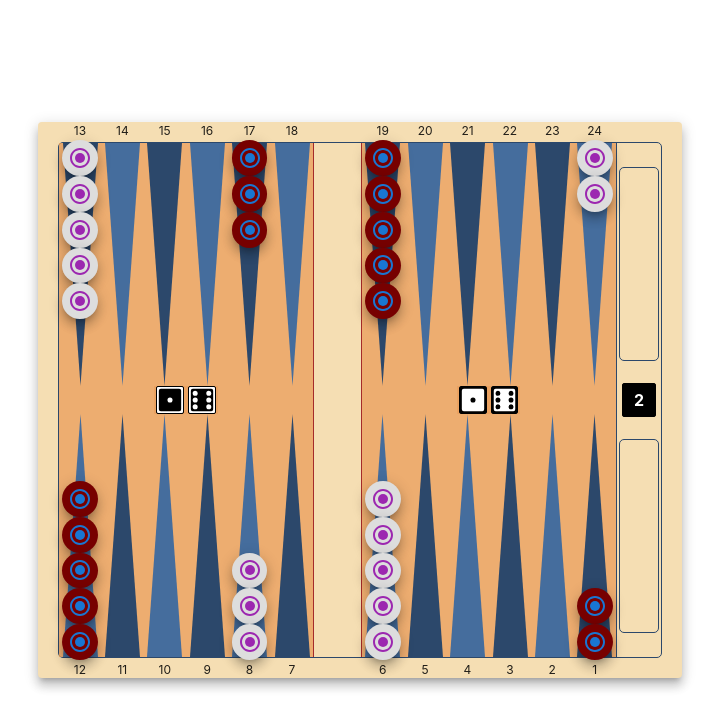
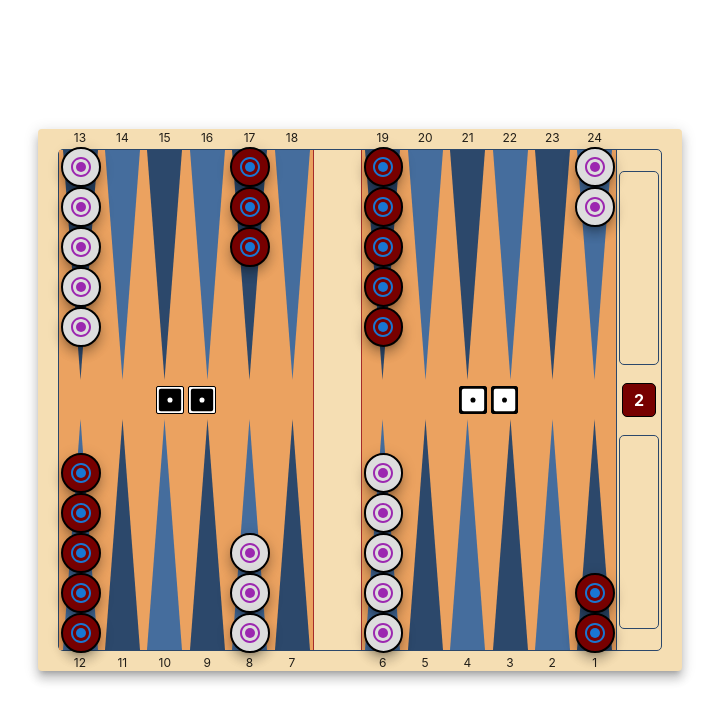
Before and after one commit to nodots/nodots-backgammon-client, a React (Create React App) app: page / in a window 1280 px wide. Shown: the top 728 px of the page, without its empty margins (280-999 px from the left). Built offline with nearby package versions, Linux system fonts and the light colour scheme.

Commit message:
Dice roll works, dice switch does not

```diff
--- a/src/Components/Board/Board.scss
+++ b/src/Components/Board/Board.scss
@@ -29,7 +29,9 @@
     flex-direction: row;
     justify-content: center;
     align-items: center;
-    background-color: rgba(235, 162, 96, 0.8);
+    height: 3vw;
+    width: 100%;
+    background-color: rgba(235, 162, 96);
     cursor: pointer;
   }
 
--- a/src/Components/Checker/Checker.scss
+++ b/src/Components/Checker/Checker.scss
@@ -1,4 +1,5 @@
 .checker {
+  border: 2px solid black;
   border-radius: 50%;
   width: 2.8vw;
   height: 2.8vw;
--- a/src/Components/Cube/Cube.scss
+++ b/src/Components/Cube/Cube.scss
@@ -5,9 +5,9 @@
   align-items: center;
   height: 2.5vw;
   width: 2.5vw;
-  border-radius: 2px;
+  border-radius: 5px;
   border: 1px solid black;
-  background-color: black;
+  background-color: #770000;
   color: white;
   font-weight: bold;
   cursor: pointer;
--- a/src/Components/Die/Die.scss
+++ b/src/Components/Die/Die.scss
@@ -10,13 +10,7 @@
   border: 1px solid black;
 }
 
-.die.white {
-  background-color: white;
-  color: black;
-}
-
 .die.black {
-  background-color: black;
   color: white;
 }
 
--- a/src/Components/Die/Die.tsx
+++ b/src/Components/Die/Die.tsx
@@ -6,12 +6,14 @@ interface DieProps {
   value?: DieValue
 }
 
+
 const Die = (props: DieProps) => {
   let value = 1
   if (props.value) {
     value = props.value
   }
   let valueClass = ''
+
   switch (value) {
     case 1:
       valueClass = 'one'
@@ -35,9 +37,8 @@ const Die = (props: DieProps) => {
       throw Error('Invalid pips for die')
   }
 
-  const clickHandler = (e: React.MouseEvent) => {
-    e.preventDefault()
-    alert(`switch dice for ${props.color}`)
+  const clickHandler = (e: React.MouseEvent<HTMLDivElement>) => {
+    alert('Switch dice not implemented')
     e.stopPropagation()
   }
 
--- a/src/Components/Point/Point.scss
+++ b/src/Components/Point/Point.scss
@@ -9,7 +9,7 @@
   flex-direction: column;
   justify-content: flex-start;
   align-items: center;
-  height: 19vw;
+  height: 18vw;
   width: 3vw;
   .checker-container {
     position: relative;
--- a/src/Components/Quadrant/Quadrant.scss
+++ b/src/Components/Quadrant/Quadrant.scss
@@ -2,7 +2,7 @@
   display: flex;
   flex-direction: row;
   justify-content: space-evenly;
-  background-color: rgba(235, 162, 96, 0.8);
+  background-color: rgba(235, 162, 96, 1);
 }
 
 .quadrant.sw,
--- a/src/Components/RollSurface/RollSurface.tsx
+++ b/src/Components/RollSurface/RollSurface.tsx
@@ -1,4 +1,5 @@
-import { Player } from '../../Models/Backgammon'
+import { useState } from 'react'
+import { Player, DieValue } from '../../Models/Backgammon'
 import Die from '../Die/Die'
 
 interface RollSurfaceProps {
@@ -6,15 +7,19 @@ interface RollSurfaceProps {
 }
 
 const RollSurface = (props: RollSurfaceProps) => {
-  // FIXME: Click handler not working
+  const [dieOne, setDieOne] = useState<DieValue>(1)
+  const [dieTwo, setDieTwo] = useState<DieValue>(1)
+
   const clickHandler = (e: React.MouseEvent<HTMLDivElement>) => {
     e.preventDefault()
-    console.log(`Roll dice for ${props.player.color.toString()}`)
+    const rollResults: [DieValue, DieValue] = props.player.roll()
+    setDieOne(rollResults[0])
+    setDieTwo(rollResults[1])
   }
 
-  return <div className='roll-surface' onClick={clickHandler}>
-    <Die color={props.player.color} value={1} />
-    <Die color={props.player.color} value={6} />
+  return <div className='roll-surface' onClick={clickHandler} >
+    <Die color={props.player.color} value={dieOne} />
+    <Die color={props.player.color} value={dieTwo} />
   </div>
 }
 
--- a/src/Models/Player.ts
+++ b/src/Models/Player.ts
@@ -1,4 +1,4 @@
-import { Color, generateId } from './Backgammon'
+import { Color, DieValue, generateId } from './Backgammon'
 import { Checker } from './Checker'
 import { Die } from './Die'
 
@@ -22,10 +22,10 @@ export class Player {
     this.checkers = checkers || []
   }
 
-  roll (): [number, number] {
+  roll (): [DieValue, DieValue] {
     if (!this.dice || this.dice.length !== 2) {
       throw Error('No dice to roll')
     }
-    return [this.dice[0].roll(), this.dice[1].roll()]
+    return [this.dice[0].roll() as DieValue, this.dice[1].roll() as DieValue]
   }
 }
```
